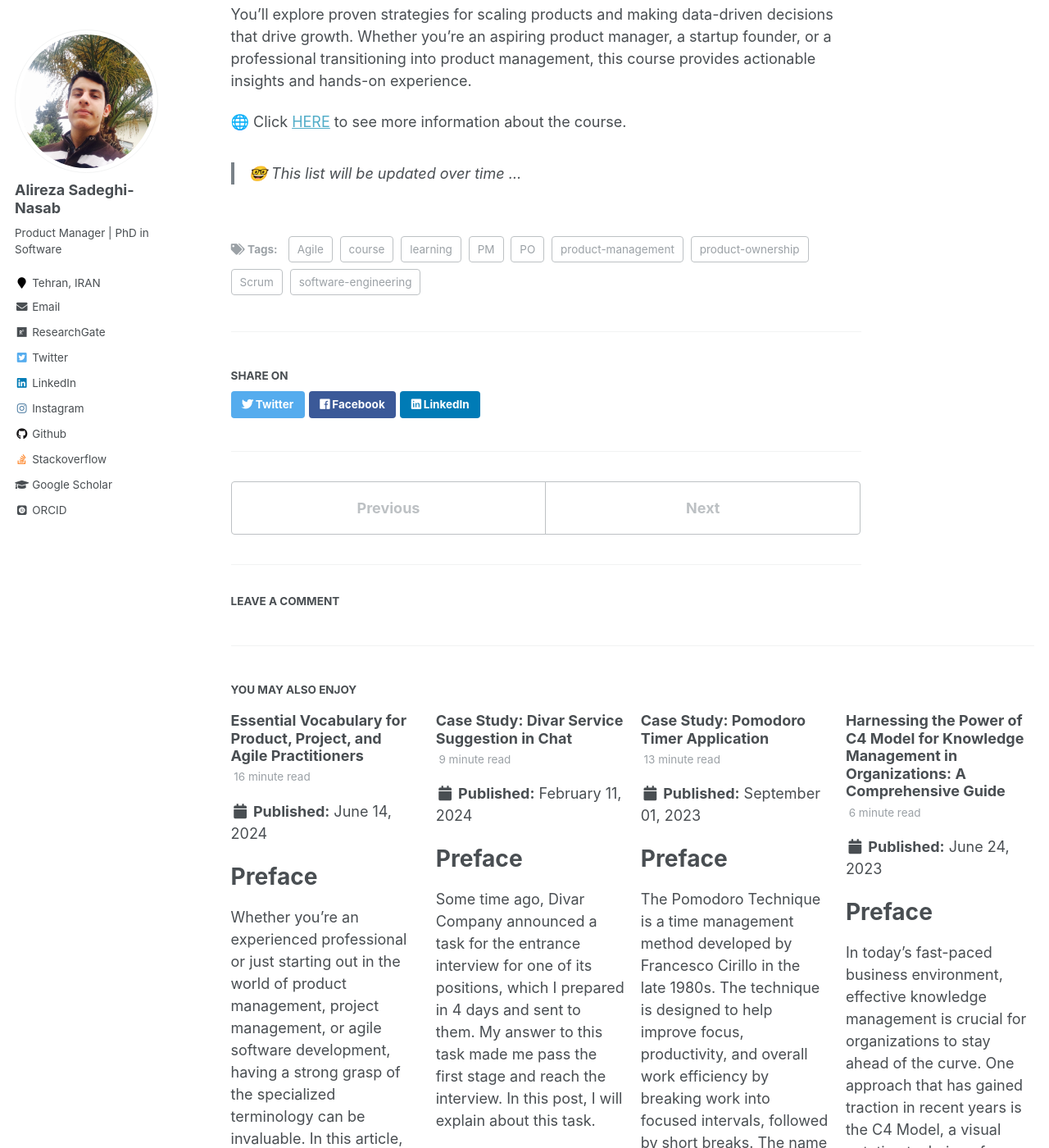
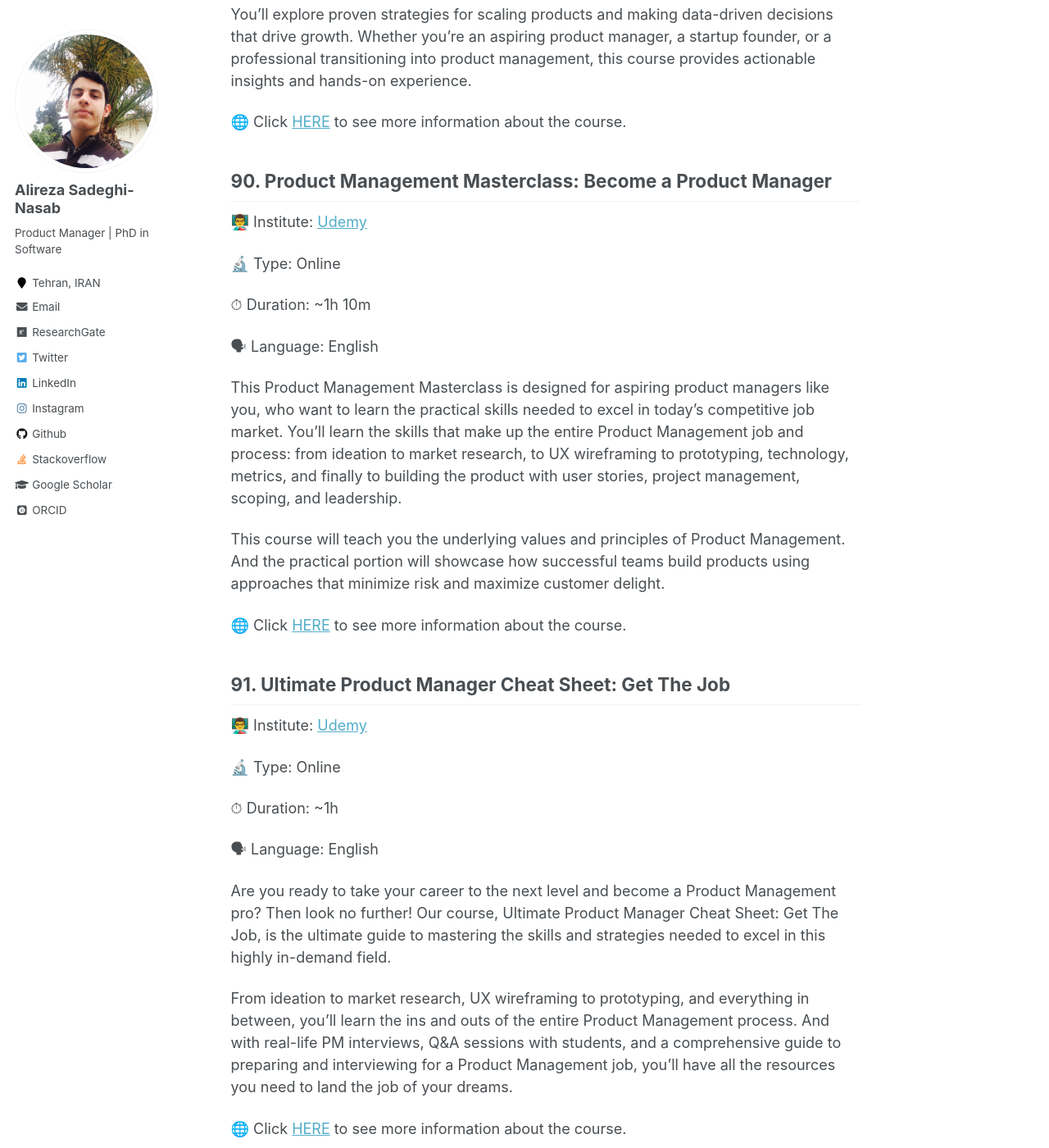
Before and after one commit to AlirezaSN/AlirezaSN.github.io, a Jekyll site: the page built from _posts/2023-03-25-blog-post-14.md, in a window 1280 px wide and 1400 px high, scrolled down 60544 px. Shown: the whole window at 82% size. Built offline with Jekyll 4.4.1, drawn with Linux system fonts in a browser that asks for light colours; some web fonts are replaced; comment, search, counter and statistics services are not loaded; some of the changed text lies outside the part shown.

Commit message:
add courses

```diff
--- a/_posts/2023-03-25-blog-post-14.md
+++ b/_posts/2023-03-25-blog-post-14.md
@@ -1642,4 +1642,36 @@ You'll explore proven strategies for scaling products and making data-driven dec
 
 🌐 Click [HERE](https://www.udemy.com/course/essential-product-management-skills-for-product-managers/) to see more information about the course.
 
+## 90. Product Management Masterclass: Become a Product Manager
+
+👨‍🏫 Institute: [Udemy]((https://www.udemy.com))
+
+🔬 Type: Online
+
+⏱ Duration: ~1h 10m
+
+🗣 Language: English
+
+This Product Management Masterclass is designed for aspiring product managers like you, who want to learn the practical skills needed to excel in today’s competitive job market. You'll learn the skills that make up the entire Product Management job and process: from ideation to market research, to UX wireframing to prototyping, technology, metrics, and finally to building the product with user stories, project management, scoping, and leadership.
+
+This course will teach you the underlying values and principles of Product Management. And the practical portion will showcase how successful teams build products using approaches that minimize risk and maximize customer delight.
+
+🌐 Click [HERE](https://www.udemy.com/course/product-management-masterclass-become-a-product-manager/) to see more information about the course.
+
+## 91. Ultimate Product Manager Cheat Sheet: Get The Job
+
+👨‍🏫 Institute: [Udemy]((https://www.udemy.com))
+
+🔬 Type: Online
+
+⏱ Duration: ~1h
+
+🗣 Language: English
+
+Are you ready to take your career to the next level and become a Product Management pro? Then look no further! Our course, Ultimate Product Manager Cheat Sheet: Get The Job, is the ultimate guide to mastering the skills and strategies needed to excel in this highly in-demand field.
+
+From ideation to market research, UX wireframing to prototyping, and everything in between, you'll learn the ins and outs of the entire Product Management process. And with real-life PM interviews, Q&A sessions with students, and a comprehensive guide to preparing and interviewing for a Product Management job, you'll have all the resources you need to land the job of your dreams.
+
+🌐 Click [HERE](https://www.udemy.com/course/ultimate-product-manager-cheat-sheet-get-the-job/) to see more information about the course.
+
 > 🤓 This list will be updated over time ...
```
